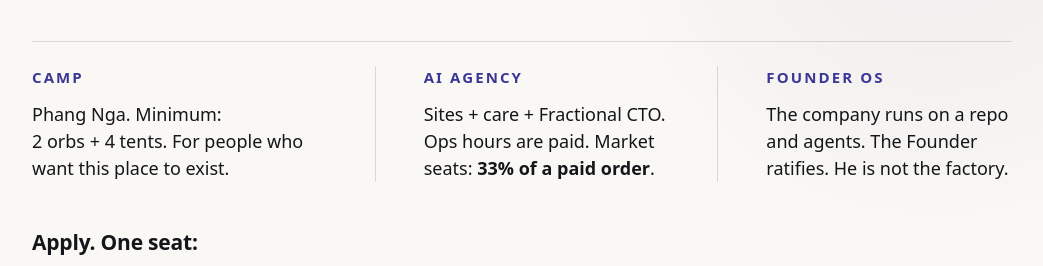
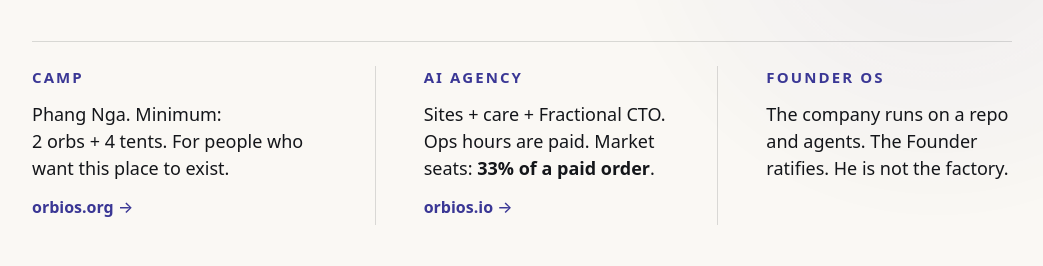
Before and after one commit to Orbios/orbios-info, a plain HTML site: page index.html in a window 1280 px wide. Shown: the part 302-568 px from the top of the page, without its empty margins (118-1161 px from the left). Drawn offline with Linux system fonts and the light colour scheme.

Commit message:
dev-01: Camp / AI Agency blocks link out to .org and .io
Founder ask. The two blocks that own a site now say so under the text;
Founder OS has no site and stays plain. No new copy — same domain strings
as the footer. Links baseline-aligned across columns, 33px touch target.

```diff
--- a/index.html
+++ b/index.html
@@ -32,10 +32,12 @@
     <article>
       <h2>Camp</h2>
       <p>Phang Nga. Minimum: 2&nbsp;orbs&nbsp;+&nbsp;4&nbsp;tents. For people who want this place to exist.</p>
+      <p class="go"><a href="https://www.orbios.org">orbios.org&nbsp;<span aria-hidden="true">&rarr;</span></a></p>
     </article>
     <article>
       <h2>AI Agency</h2>
       <p>Sites + care + Fractional CTO. Ops hours are paid. Market seats: <strong>33% of a paid order</strong>.</p>
+      <p class="go"><a href="https://orbios.io">orbios.io&nbsp;<span aria-hidden="true">&rarr;</span></a></p>
     </article>
     <article>
       <h2>Founder OS</h2>
--- a/styles.css
+++ b/styles.css
@@ -117,6 +117,11 @@
   padding-top: clamp(1.5rem, 3vh, 2.25rem);
 }
 
+.three article {
+  display: flex;
+  flex-direction: column;      /* so the .go lines sit on one baseline across columns */
+}
+
 .three article + article {
   border-left: 1px solid var(--hair);
   padding-left: clamp(1.75rem, 4vw, 3rem);
@@ -140,6 +145,33 @@
 }
 
 .three strong { font-weight: 650; }
+
+/* the two blocks that own a site say so — Founder OS has none, stays plain */
+
+.three .go {
+  margin: auto 0 0;
+  padding-top: clamp(0.4rem, 1.1vh, 0.75rem);
+  font-size: 1rem;
+  line-height: 1.4;
+}
+
+.three .go a {
+  display: inline-block;
+  padding: 0.35rem 0;          /* touch target, not decoration */
+  color: var(--accent);
+  font-weight: 550;
+  text-decoration: none;
+  border-bottom: 1px solid transparent;
+  transition: border-color 200ms ease;
+}
+
+.three .go a span {
+  display: inline-block;
+  transition: transform 300ms cubic-bezier(0.22, 0.61, 0.36, 1);
+}
+
+.three .go a:hover { border-bottom-color: var(--accent); }
+.three .go a:hover span { transform: translateX(0.25rem); }
 
 /* ---- doors: the product. Big labels, hairline rows, one solid action chip ---- */
 
```
